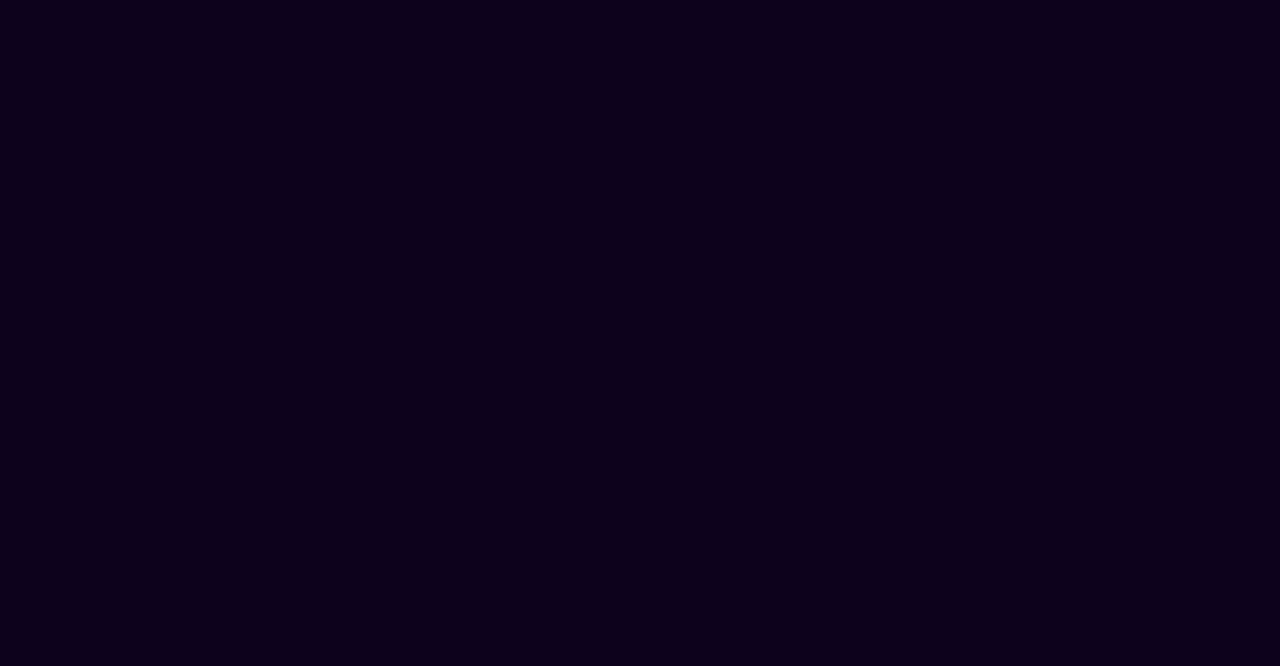
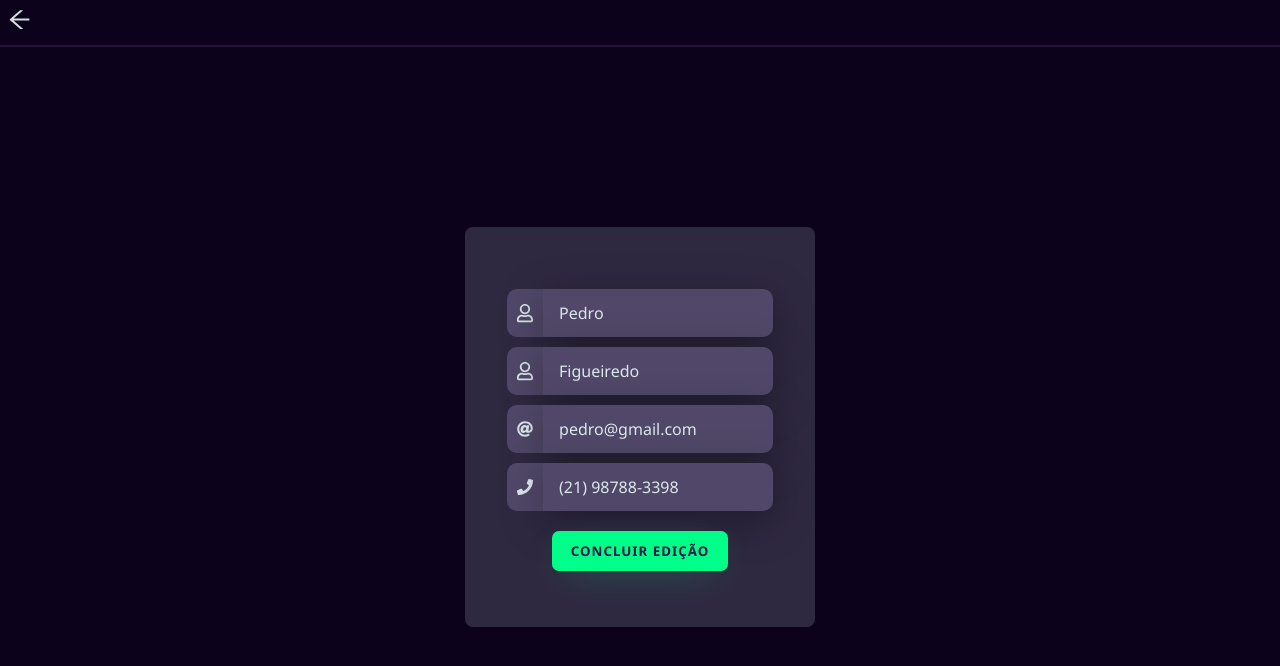
Before and after one commit to Myourkiu/Login_CRUD, a React (Vite) app in the folder Login_CRUD/: page /user/1/edit in a window 1280 px wide. Before the commit this address had no page. Shown: the top 666 px of the page. Built offline with nearby package versions, Linux system fonts and the light colour scheme; data requests are answered from the project's data file.

Commit message:
edição adicionado

```diff
--- a/Login_CRUD/src/App.jsx
+++ b/Login_CRUD/src/App.jsx
@@ -5,6 +5,7 @@ import './styles/components/app.sass'
 import Registro from './components/pages/Registro.jsx'
 import Info from './components/pages/Info'
 import Login from './components/pages/Login'
+import User from './components/pages/User'
 
 function App() {
   return (
@@ -14,7 +15,8 @@ function App() {
       <Routes>
         <Route path='/' element={<Login/>}/>
         <Route path='/register' element={<Registro/>}/>
-        <Route path='/info' element={<Info/>}/>
+        <Route path='/info/:id' element={<Info/>}/>
+        <Route path='/user/:id/edit' element={<User/>}/>
       </Routes>
     </Router>
     </div>
--- a/Login_CRUD/src/components/form/LoginForm.jsx
+++ b/Login_CRUD/src/components/form/LoginForm.jsx
@@ -17,6 +17,7 @@ const LoginForm = () => {
     password: ''
   })
   const navigate = useNavigate()
+
 
     useEffect(() => {
         fetch('http://localhost:5000/users',{
@@ -54,10 +55,11 @@ const LoginForm = () => {
           setMsgPassword('Senha incorreta!')
         }else {
           setMsgPassword('')
-          navigate('/info', {state: user})
+          navigate(`/info/${user.id}` , {state: user})
         }
       }
     }
+
 
   return (
     <div className='main-login'>
--- a/Login_CRUD/src/components/form/steps/ContactInfo.jsx
+++ b/Login_CRUD/src/components/form/steps/ContactInfo.jsx
@@ -5,7 +5,7 @@ import '../../../styles/components/steps/contactinfo.sass'
 
 import {FaAt, FaPhone} from 'react-icons/fa'
 
-const ContactInfo = ({ formData, setFormData}) => {
+const ContactInfo = ({ formData, setFormData }) => {
 
     const [msgEmail, setMsgEmail] = useState('')
     const [msgPhone, setMsgPhone] = useState('')
--- a/Login_CRUD/src/components/pages/Info.jsx
+++ b/Login_CRUD/src/components/pages/Info.jsx
@@ -48,7 +48,7 @@ const Info = () => {
         <p>Celular: {data.phone}</p>
       </div>
       <div className="footer">
-        <button className='edit'>Editar</button>
+        <button className='edit' onClick={() => {navigate(`/user/${data.id}/edit`)}}>Editar</button>
         <button className='delete' onClick={() => {setOpenModal(true)}}>Deletar</button>
       </div>
           <Modal isOpen={openModal}>
--- /dev/null
+++ b/Login_CRUD/src/components/pages/User.jsx
@@ -0,0 +1,191 @@
+import "../../styles/components/user.sass";
+
+import { FaRegUser, FaAt, FaPhone } from "react-icons/fa";
+import { AiOutlineArrowLeft } from "react-icons/ai";
+
+import { useParams, useNavigate, Link } from "react-router-dom";
+import { useState, useEffect } from "react";
+
+import MaskedInput from "../form/MaskedInput";
+
+const User = () => {
+  const { id } = useParams();
+
+  const navigate = useNavigate();
+
+  const [user, setUser] = useState({
+    firstName: "",
+    lastName: "",
+    email: "",
+    phone: "",
+    id: "",
+  });
+  const [msg, setMsg] = useState({
+    firstName: "",
+    lastName: "",
+    email: "",
+    phone: "",
+  });
+  const [verify, setVerify] = useState({
+    firstName: true,
+    lastName: true,
+    email: true,
+    phone: true,
+  });
+
+  useEffect(() => {
+    fetch(`http://localhost:5000/users/${id}`, {
+      method: "GET",
+      headers: {
+        "Content-Type": "application/json",
+      },
+    })
+      .then((resp) => resp.json())
+      .then((data) => {
+        setUser(data);
+      })
+      .catch((err) => console.log(err));
+  }, [id]);
+
+  function editPost(user) {
+    fetch(`http://localhost:5000/users/${user.id}`, {
+      method: "PATCH",
+      headers: {
+        "Content-Type": "application/json",
+      },
+      body: JSON.stringify(user),
+    })
+      .then((resp) => resp.json())
+      .then((data) => {
+        setUser(data);
+        navigate(`/info/${user.id}`, { state: user });
+      })
+      .catch((err) => console.log(err));
+  }
+
+  function firstNameValidate(e) {
+    const regExResult = e.target.value.replace(/[^a-z]/gi, "");
+
+    setUser({ ...user, firstName: regExResult });
+    console.log(verify);
+    if (!(e.target.value.length > 2)) {
+      setMsg({
+        ...msg,
+        firstName: "O nome precisa ter no mínimo 3 caracteres",
+      });
+      setVerify({ ...verify, firstName: false });
+    } else {
+      setMsg({ ...msg, firstName: "" });
+      setVerify({ ...verify, firstName: true });
+    }
+  }
+
+  function lastNameValidate(e) {
+    const regExResult = e.target.value.replace(/[^a-z]/gi, "");
+
+    setUser({ ...user, lastName: regExResult });
+    if (!(e.target.value.length > 2)) {
+      setMsg({
+        ...msg,
+        lastName: "O sobrenome precisa ter no mínimo 3 caracteres",
+      });
+      setVerify({ ...verify, lastName: false });
+    } else {
+      setMsg({ ...msg, lastName: "" });
+      setVerify({ ...verify, lastName: true });
+    }
+  }
+
+  function emailValidate(e) {
+    const regEx = /[a-zA-Z0-9._%+-]+@[a-z0-9.-]+\.[a-z]{2,8}(.[a-z{2,8}])?/g;
+
+    setUser({ ...user, email: e.target.value });
+
+    if (!regEx.test(user.email) || user.email == "") {
+      setMsg({ ...msg, email: "Insira um email válido!" });
+      setVerify({ ...verify, email: false });
+    } else {
+      setMsg({ ...msg, email: "" });
+      setVerify({ ...verify, email: true });
+    }
+  }
+
+  function phoneValidate(e) {
+    setUser({ ...user, phone: e.target.value });
+
+    if (user.phone.length < 10 || user.phone == "") {
+      setMsg({ ...msg, phone: "Insira um número de telefone válido!" });
+      setVerify({ ...verify, phone: false });
+    } else {
+      setMsg({ ...msg, phone: "" });
+      setVerify({ ...verify, phone: true });
+    }
+  }
+
+  function validateEdit(e) {
+    e.preventDefault();
+
+    if (
+      (verify.firstName, verify.lastName, verify.email, verify.phone) === true
+    ) {
+      editPost(user);
+    }
+  }
+
+  return (
+    <div className="container">
+      <nav className="navbar">
+        <Link to={`/info/${user.id}`} state={user}>
+          <AiOutlineArrowLeft />
+        </Link>
+      </nav>
+      <div className="form-container">
+        <form className="form">
+          <div className="info">
+            <FaRegUser />
+            <input
+              type="text"
+              placeholder="Nome"
+              value={user.firstName}
+              onChange={firstNameValidate}
+            />
+          </div>
+          <p>{msg.firstName}</p>
+          <div className="info">
+            <FaRegUser />
+            <input
+              type="text"
+              placeholder="Sobrenome"
+              value={user.lastName}
+              onChange={lastNameValidate}
+            />
+          </div>
+          <p>{msg.lastName}</p>
+          <div className="info">
+            <FaAt />
+            <input
+              type="email"
+              placeholder="Email"
+              value={user.email}
+              onChange={emailValidate}
+            />
+          </div>
+          <p>{msg.email}</p>
+          <div className="info">
+            <FaPhone />
+            <MaskedInput
+              placeholder="Celular"
+              value={user.phone}
+              onChange={phoneValidate}
+            />
+          </div>
+          <p>{msg.phone}</p>
+
+          <button onClick={validateEdit}>Concluir edição</button>
+        </form>
+      </div>
+    </div>
+  );
+};
+
+export default User;
--- a/Login_CRUD/src/main.jsx
+++ b/Login_CRUD/src/main.jsx
@@ -5,7 +5,7 @@ import App from './App.jsx'
 import './styles/main.sass'
 
 ReactDOM.createRoot(document.getElementById('root')).render(
-  <React.StrictMode>
+
     <App />
-  </React.StrictMode>,
+
 )
--- /dev/null
+++ b/Login_CRUD/src/styles/components/user.sass
@@ -0,0 +1,35 @@
+@use '../mixins'
+@use '../variables'
+
+
+.container
+    width: 100vw
+    height: 100vh
+    position: relative
+    overflow: hidden
+
+.container .form-container
+    background: variables.$bg-color
+    display: flex
+    margin: auto
+    align-items: center
+    justify-content: center
+    box-shadow: none
+    height: 95%
+
+
+.container .form
+    width: 350px
+    height: 400px
+    border-radius: 8px
+    background: variables.$card-color
+
+
+.navbar
+    width: 100vw
+
+.form button
+    width: 11rem
+
+.form p
+    margin-left: 2rem
```
